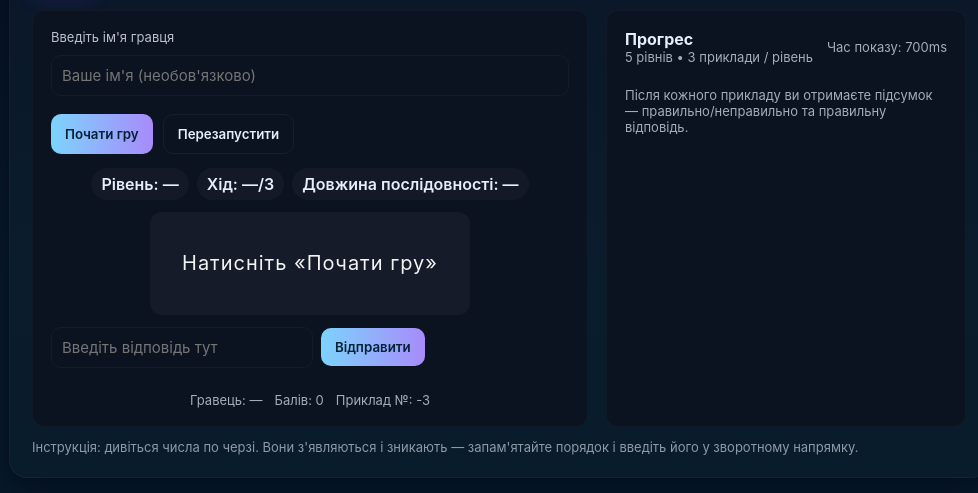
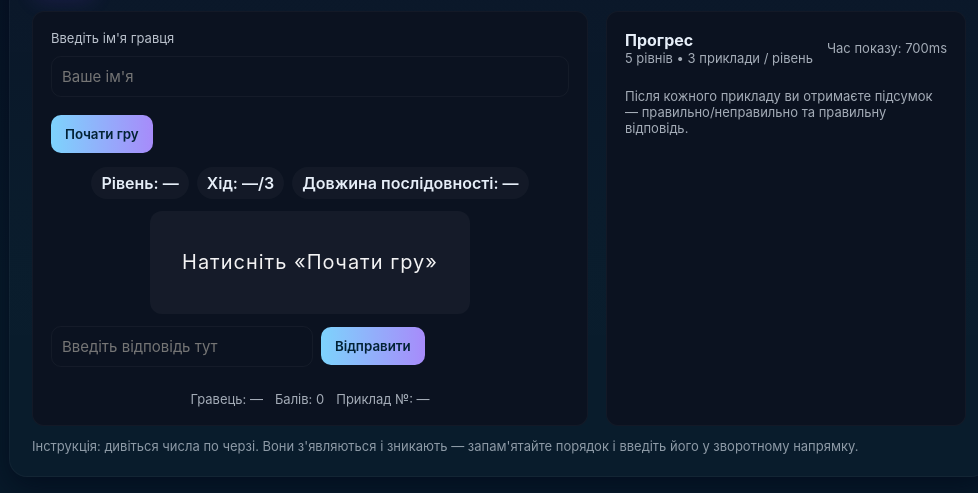
Before and after one commit to Anastasija1504/memory-test4, a plain HTML site: page index.html in a window 1280 px wide. Shown: the part 207-700 px from the top of the page, without its empty margins (141-1119 px from the left). Drawn offline with Linux system fonts and the light colour scheme.

Commit message:
Update index.html

```diff
--- a/index.html
+++ b/index.html
@@ -94,11 +94,10 @@
       <main class="card">
         <div class="controls">
           <label>Введіть ім'я гравця</label>
-          <input id="playerName" type="text" placeholder="Ваше ім'я (необов'язково)" />
+          <input id="playerName" type="text" placeholder="Ваше ім'я" />
 
           <div style="display:flex;gap:10px;margin-top:8px">
             <button id="startBtn" class="btn btn-primary">Почати гру</button>
-            <button id="resetBtn" class="btn btn-ghost">Перезапустити</button>
           </div>
         </div>
 
```
